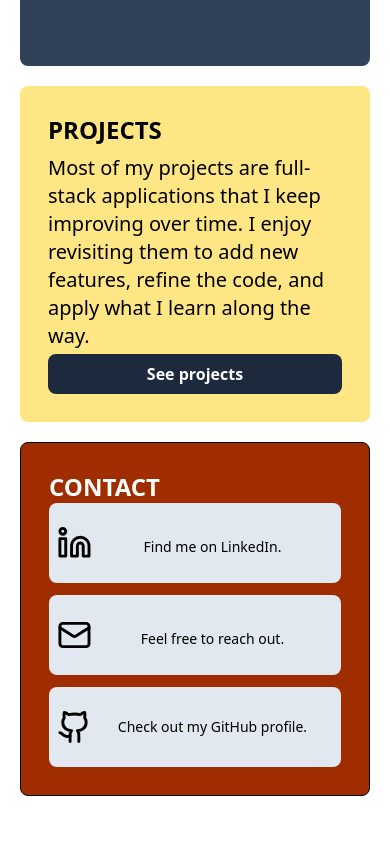
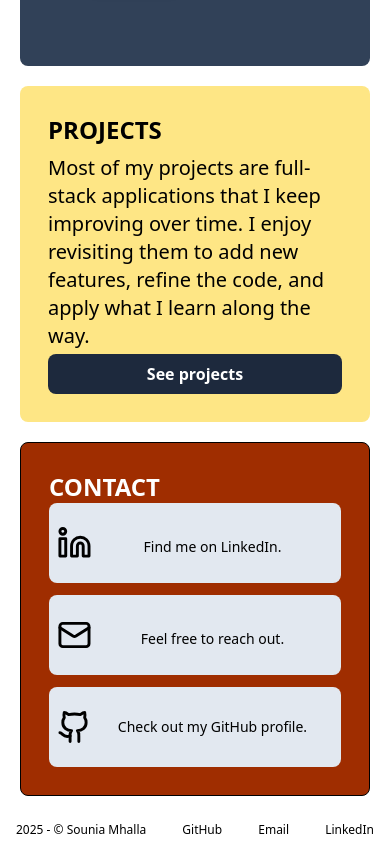
Before and after one commit to vickyfrosties/Portfolio, a React (Vite) app in the folder client/: page /home in a window 390 px wide. Shown: the part 982-1826 px from the top of the page. Before the commit the page ends 1798 px from the top, so only its background shows below. Built offline with nearby package versions, Linux system fonts and the light colour scheme.

Commit message:
style: responsive design Footer changes for better ux

```diff
--- a/client/src/components/About.jsx
+++ b/client/src/components/About.jsx
@@ -6,7 +6,7 @@ const About = () => {
 
   return (
     <>
-      <section className="max-md:h-auto border-b-1 border-b-slate-500 h-full">
+      <section className="max-md:h-auto h-full">
         <section className="h-full grid grid-cols-3 grid-rows-3 p-5 gap-5 max-md:flex max-md:flex-col max-md:h-auto">
           <div className="grid gap-y-4 max-lg:flex">
             <div className="bg-emerald-200 p-5 rounded-lg flex max-md:w-full max-md:justify-around">
--- a/client/src/components/Contact.jsx
+++ b/client/src/components/Contact.jsx
@@ -33,7 +33,7 @@ const Contact = () => {
 
   return (
     <>
-      <section className="max-md:border-b-0 border-b-1 border-b-slate-500 h-full">
+      <section className="h-full">
         <section className="w-full h-full flex justify-center max-md:justify-normal">
           <section className="w-3/4 min-h-3/4 m-auto bg-slate-700 rounded-l-2xl rounded-r-3xl flex max-md:flex-col ">
             <section className="w-90 bg-slate-200 rounded-r-3xl rounded-l-xl max-md:h-auto max-md:w-full max-md:flex max-sm:h-full max-xs:flex-col">
@@ -151,7 +151,7 @@ const Contact = () => {
                 </svg>
                 {quotation && quotation.quote ? (
                   <div className="max-lg:flex max-lg:flex-col max-lg:items-center max-lg:justify-center">
-                    <h3 className="text-xl font-semibold max-lg:text-base max-sm:text-white max-sm:text-center max-md:text-white max-md:text-center">
+                    <h3 className="text-center text-xl font-semibold max-lg:text-base max-sm:text-white max-sm:text-center max-md:text-white max-md:text-center">
                       {quotation.quote}
                       <span className="text-lg font-md italic max-lg:text-base max-sm:text-white">
                         - {quotation.author ? quotation.author : "Unknown"}
--- a/client/src/components/Footer.jsx
+++ b/client/src/components/Footer.jsx
@@ -2,27 +2,27 @@ export default function Footer({ className = "" }) {
   return (
     <>
       <footer
-        className={`absolute -bottom-17 left-3/4 -translate-x-1/2 bg-white px-4 text-xs text-black ${className} `}
+        className={`absolute bg-white w-full px-4 text-xs text-black ${className} `}
       >
         <div className="w-90 flex justify-between items-center max-sm:w-full max-sm:h-7">
-          <p className="text-sm">2025 - © Sounia Mhalla</p>
+          <p className="text-sm max-xs:text-xs">2025 - © Sounia Mhalla</p>
           <a
             href="https://github.com/vickyfrosties?tab=repositories"
             target="_blank"
-            className="text-sm"
+            className="text-sm max-xs:text-xs"
           >
             GitHub
           </a>
           <a
             href="mailto:sounia.mhalla@hotmail.com"
-            className="text-sm"
+            className="text-sm max-xs:text-xs"
             target="_blank"
           >
             Email
           </a>
           <a
             href="https://www.linkedin.com/in/mhalla-sounia/"
-            className="text-sm"
+            className="text-sm max-xs:text-xs"
             target="_blank"
           >
             LinkedIn
--- a/client/src/components/Home.jsx
+++ b/client/src/components/Home.jsx
@@ -7,7 +7,7 @@ const Home = ({ className }) => {
 
   return (
     <>
-      <section className="grid grid-cols-3 grid-rows-3 flex-col min-h-lvh p-5 gap-10 w-full max-lg:gap-5 border-b-1 max-md:grid-cols-2 max-sm:flex max-sm:border-0 max-md:border-0 2xl:grid-rows-2 2xl:h-full">
+      <section className="grid grid-cols-3 grid-rows-3 flex-col min-h-lvh p-5 gap-10 w-full max-lg:gap-5 max-md:grid-cols-2 max-sm:flex max-sm:border-0 max-md:border-0 2xl:grid-rows-2 2xl:h-full">
         <div className="bg-amber-200 row-span-2 rounded-lg max-2xl:row-start-1 max-2xl:row-end-3 2xl:row-span-1 max-lg:row-span-1 min-h-[250px]">
           <div className="rounded-lg h-full relative">
             <div className="absolute z-1  2xl:top-10 bottom-25 ml-5 mr-5 max-md:-bottom-5 max-md:p-3 max-md:m-auto max-2xl:left-80 max-2xl:static max-2xl:pt-5">
@@ -184,7 +184,7 @@ const Home = ({ className }) => {
           </section>
         </div>
       </section>
-      <Footer className="max-lg:-bottom-37 max-md:left-2/3 max-md:hidden max-sm:fixed max-sm:w-full max-sm:left-1/2 " />
+      <Footer />
     </>
   );
 };
--- a/client/src/components/Projects.jsx
+++ b/client/src/components/Projects.jsx
@@ -32,7 +32,7 @@ const Projects = ({ className }) => {
 
   return (
     <>
-      <section className="max-md:border-b-0 border-b-1 border-b-slate-500">
+      <section>
         <section className="w-full p-10 grid grid-cols-3 auto-rows-auto gap-x-8 gap-y-10 max-lg:grid-cols-2 max-sm:flex max-sm:flex-col">
           {memocode && (
             <div className="rounded-lg bg-[#c1d1fd] flex flex-col p-5">
@@ -224,7 +224,7 @@ border-red-500 rounded-full pl-3 pr-3"
           )}
         </section>
       </section>
-      <Footer className="max-lg:-bottom-82 max-md:hidden 2xl:-bottom-60" />
+      <Footer />
     </>
   );
 };
```
